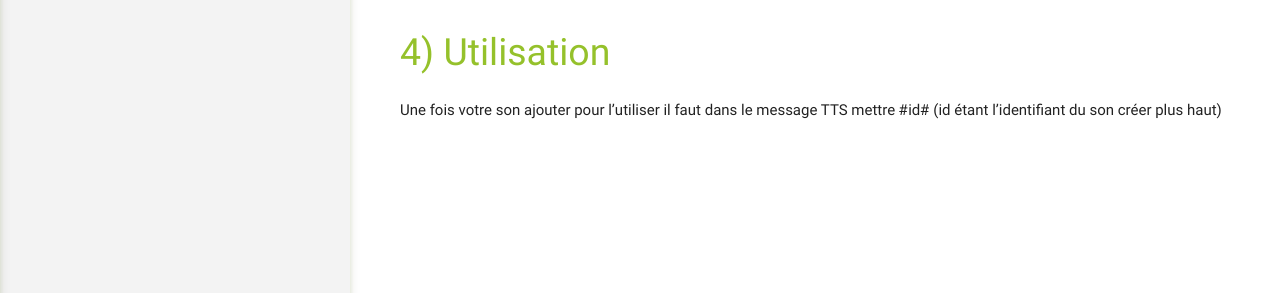
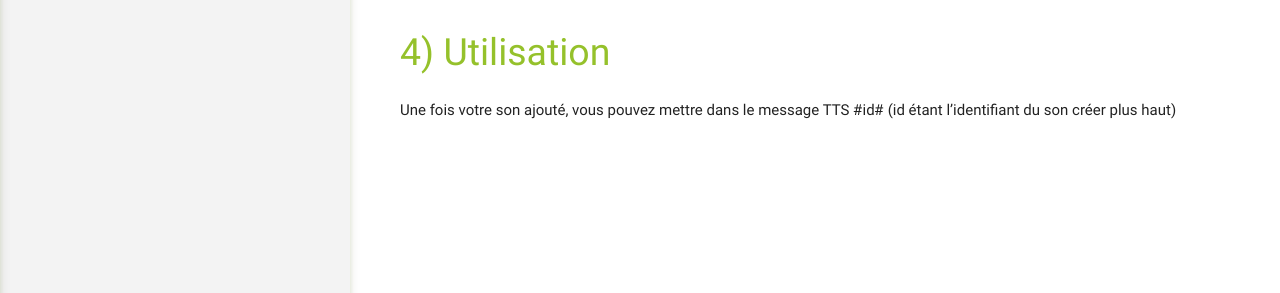
Before and after one commit to Phpvarious/plugin-songs, a Jekyll site: the page built from docs/fr_FR/index.md, in a window 1280 px wide. Shown: the part 552-845 px from the top of the page. Built offline with Jekyll 4.4.1, drawn with Linux system fonts in a browser that asks for light colours; our own code applies the rules of GitHub Pages for plain Markdown files.

Commit message:
documentation update
Partie utilisation.

```diff
--- a/docs/fr_FR/index.md
+++ b/docs/fr_FR/index.md
@@ -16,4 +16,4 @@ Il vous suffit dans Plugins -> Multimedia -> Sons de cliquer sur ajouter puis :
 
 # Utilisation
 
-Une fois votre son ajouter pour l'utiliser il faut dans le message TTS mettre #id# (id étant l'identifiant du son créer plus haut)
+Une fois votre son ajouté, vous pouvez mettre dans le message TTS #id# (id étant l’identifiant du son créer plus haut)
```
